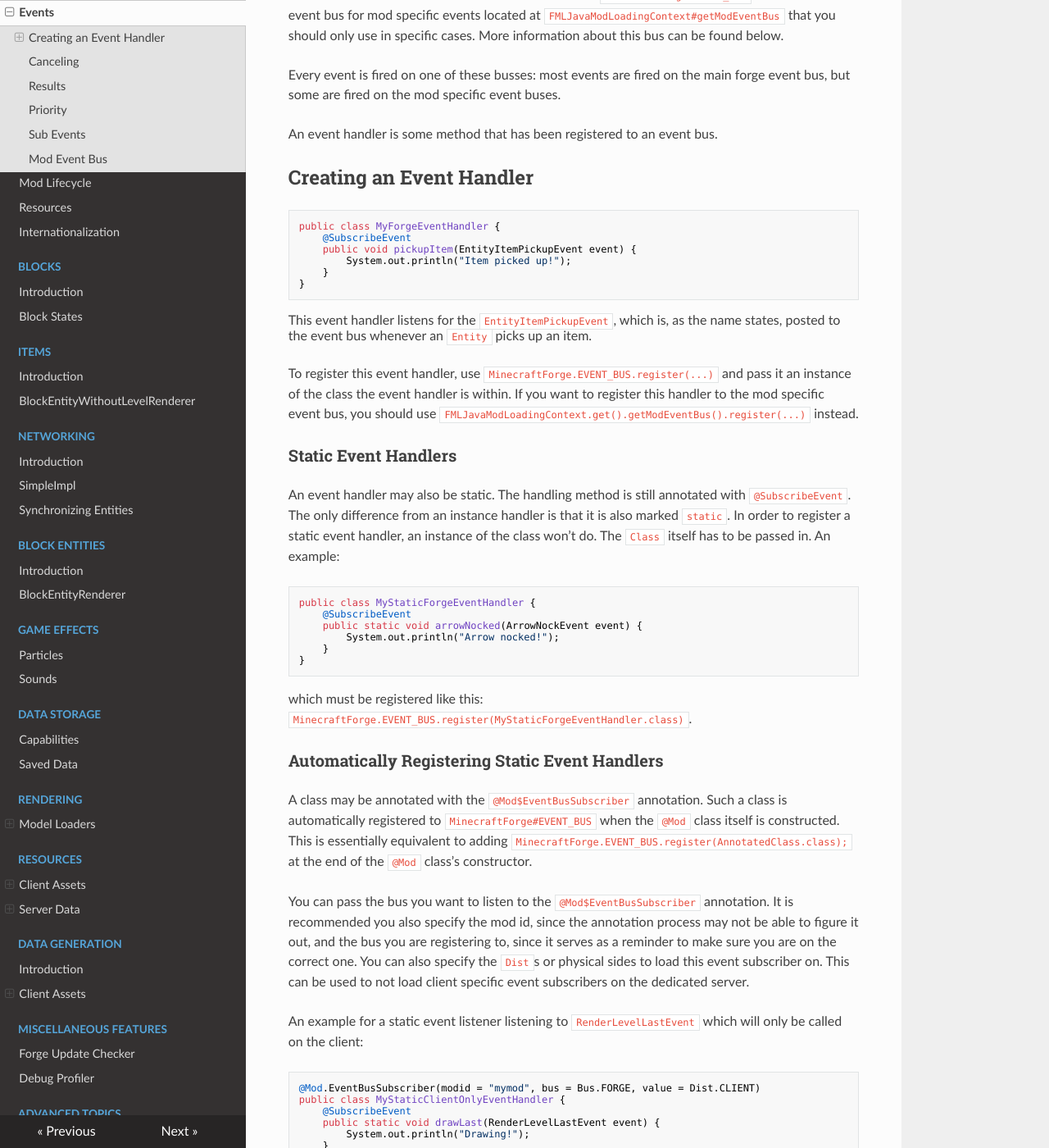
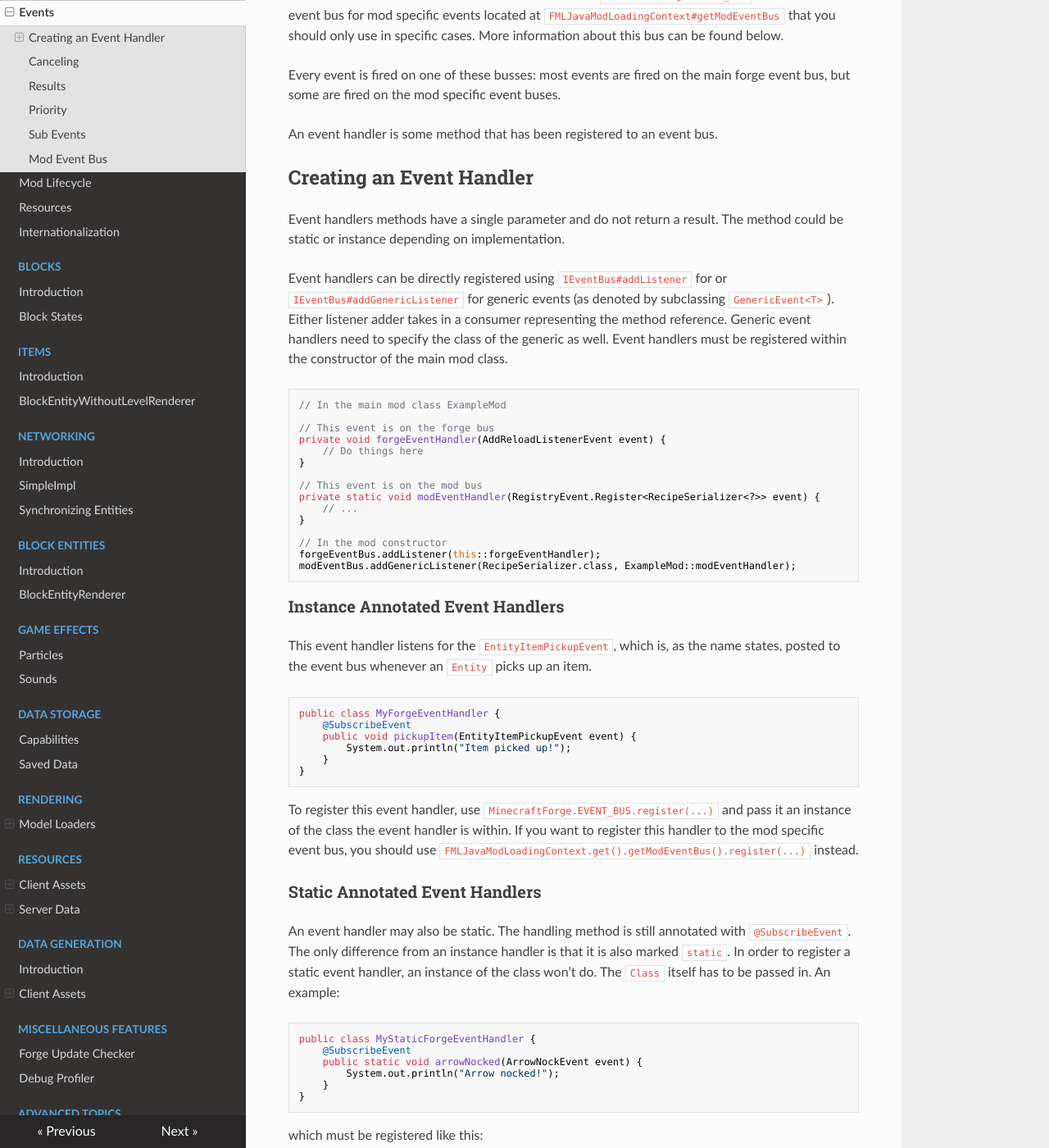
Before and after one commit to MinecraftForge/Documentation, an MkDocs documentation site: the page built from docs/concepts/events.md, in a window 1280 px wide and 1400 px high, scrolled down 298 px. Shown: the whole window at 82% size. Built offline with MkDocs 1.6.1, drawn with Linux system fonts in a browser that asks for light colours; nearby versions of some CDN libraries.

Commit message:
Add information on eventbus lambdas

````diff
--- a/docs/concepts/events.md
+++ b/docs/concepts/events.md
@@ -14,6 +14,32 @@ An event handler is some method that has been registered to an event bus.
 Creating an Event Handler
 -------------------------
 
+Event handlers methods have a single parameter and do not return a result. The method could be static or instance depending on implementation.
+
+Event handlers can be directly registered using `IEventBus#addListener` for or `IEventBus#addGenericListener` for generic events (as denoted by subclassing `GenericEvent<T>`). Either listener adder takes in a consumer representing the method reference. Generic event handlers need to specify the class of the generic as well. Event handlers must be registered within the constructor of the main mod class.
+
+```java
+// In the main mod class ExampleMod
+
+// This event is on the forge bus
+private void forgeEventHandler(AddReloadListenerEvent event) {
+	// Do things here
+}
+
+// This event is on the mod bus
+private static void modEventHandler(RegistryEvent.Register<RecipeSerializer<?>> event) {
+	// ...
+}
+
+// In the mod constructor
+forgeEventBus.addListener(this::forgeEventHandler);
+modEventBus.addGenericListener(RecipeSerializer.class, ExampleMod::modEventHandler);
+```
+
+### Instance Annotated Event Handlers
+
+This event handler listens for the `EntityItemPickupEvent`, which is, as the name states, posted to the event bus whenever an `Entity` picks up an item.
+
 ```java
 public class MyForgeEventHandler {
 	@SubscribeEvent
@@ -22,11 +48,10 @@ public class MyForgeEventHandler {
 	}
 }
 ```
-This event handler listens for the `EntityItemPickupEvent`, which is, as the name states, posted to the event bus whenever an `Entity` picks up an item.
 
 To register this event handler, use `MinecraftForge.EVENT_BUS.register(...)` and pass it an instance of the class the event handler is within. If you want to register this handler to the mod specific event bus, you should use `FMLJavaModLoadingContext.get().getModEventBus().register(...)` instead.
 
-### Static Event Handlers
+### Static Annotated Event Handlers
 
 An event handler may also be static. The handling method is still annotated with `@SubscribeEvent`. The only difference from an instance handler is that it is also marked `static`. In order to register a static event handler, an instance of the class won't do. The `Class` itself has to be passed in. An example:
 
````
